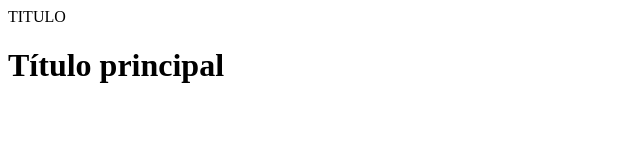
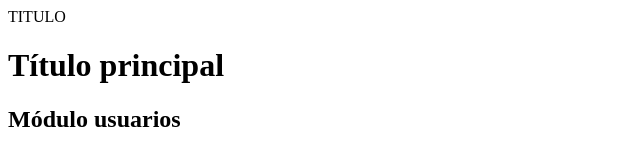
Before and after one commit to KevinJ1998/zenhub_git, a plain HTML site: page index.html in a window 1280 px wide. Shown: the whole page, without its empty margins (0-640 px from the left). Drawn offline with Linux system fonts and the light colour scheme.

Commit message:
#1 Titulo del modulo

```diff
--- a/index.html
+++ b/index.html
@@ -3,5 +3,7 @@
     <head>TITULO</head>
     <body>
         <h1>Título principal</h1>
+
+        <h2>Módulo usuarios</h2>
     </body>
 </html>
```
